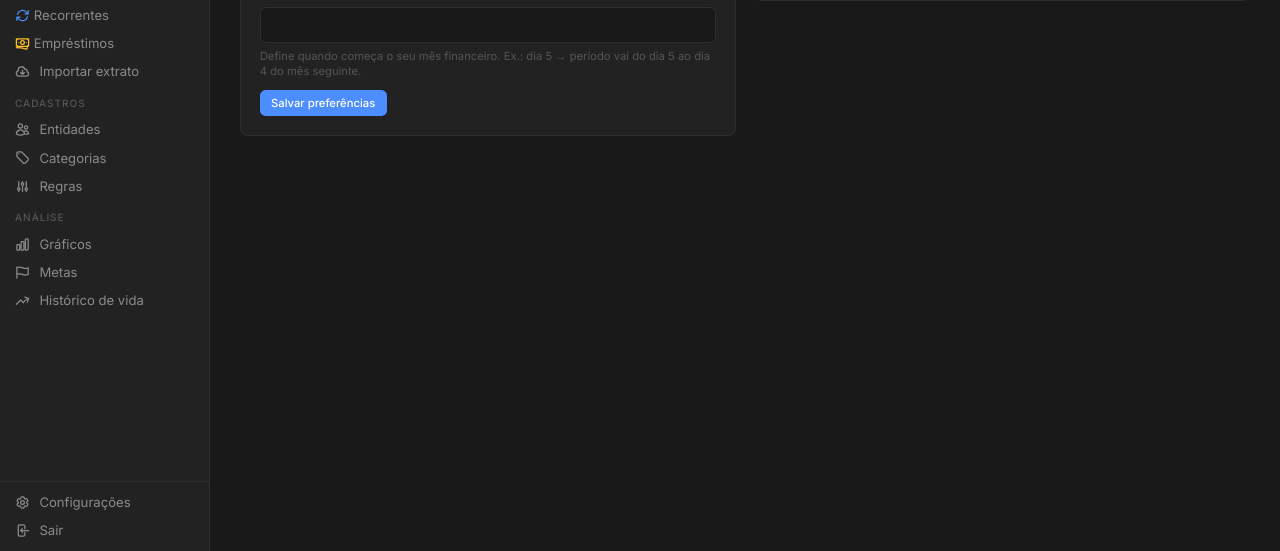
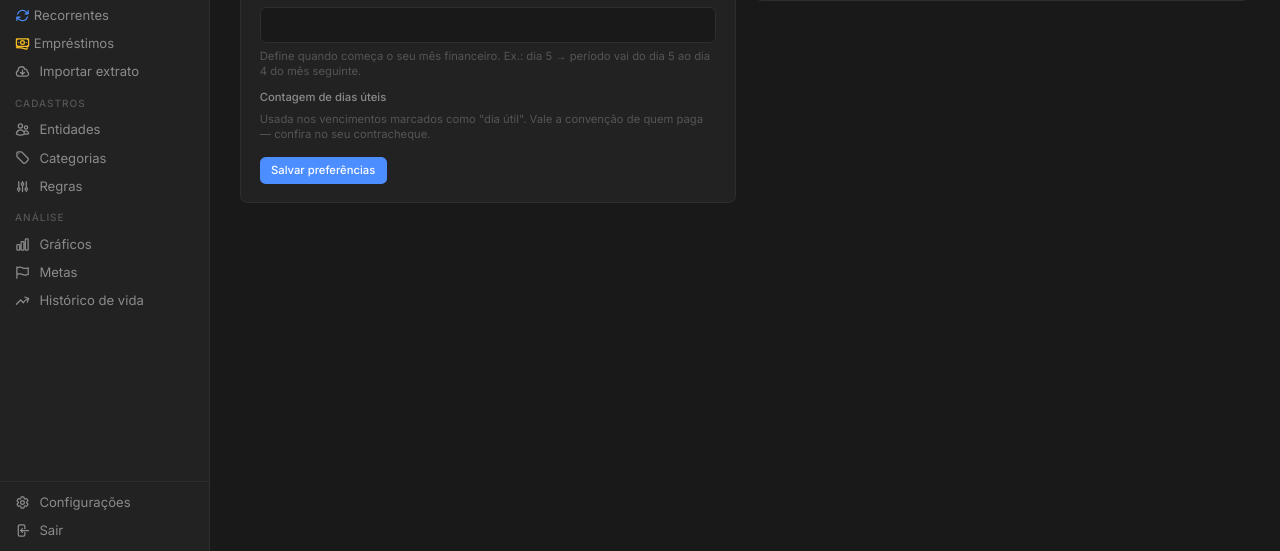
Before and after one commit to TheDorival/helpy, a Django app: template templates/usuarios/config_preferencias.html in a window 1280 px wide. Shown: the part 249-800 px from the top of the page. Run offline with Django 5.2, Linux system fonts and the light colour scheme; the template is opened without the code that fills it, so the values that code supplies are empty; some libraries are stand-ins or nearby versions.

Commit message:
feat: seletor de regra de dia util nas preferencias

```diff
--- a/templates/usuarios/config_preferencias.html
+++ b/templates/usuarios/config_preferencias.html
@@ -38,6 +38,32 @@
           {% endif %}
         </div>
 
+        <!-- Regra de dia útil -->
+        <div class="mb-4">
+          <label class="block text-xs font-medium text-muted mb-2">Contagem de dias úteis</label>
+          <div class="space-y-1.5" id="regra-group">
+            {% for value, label in preferencias_form.fields.regra_dia_util.choices %}
+            <label class="regra-option flex items-start gap-2.5 p-2.5 rounded-lg border cursor-pointer transition-all
+                          {% if preferencias_form.instance.regra_dia_util == value %}border-accent/50 bg-accent/5{% else %}border-line hover:border-muted{% endif %}">
+              <input type="radio" name="regra_dia_util" value="{{ value }}" class="mt-0.5 accent-accent"
+                     {% if preferencias_form.instance.regra_dia_util == value %}checked{% endif %}>
+              <span>
+                <span class="regra-titulo block text-xs font-medium">{{ label }}</span>
+                <span class="block text-[10px] text-dim leading-tight mt-0.5">
+                  {% if value == 'sem_feriados' %}Ex.: 5º dia útil de novembro/2026 → 06/11
+                  {% elif value == 'com_feriados' %}Ex.: 5º dia útil de novembro/2026 → 09/11 (02/11 é Finados)
+                  {% else %}Ex.: 5º dia útil de novembro/2026 → 07/11 (sábado conta){% endif %}
+                </span>
+              </span>
+            </label>
+            {% endfor %}
+          </div>
+          <p class="mt-1.5 text-xs text-dim">
+            Usada nos vencimentos marcados como "dia útil". Vale a convenção de quem paga —
+            confira no seu contracheque.
+          </p>
+        </div>
+
         <button type="submit"
                 class="bg-accent hover:opacity-90 text-white text-xs font-medium px-3 py-1.5 rounded-md transition-opacity">
           Salvar preferências
@@ -60,4 +86,30 @@
 
   </div>
 
+  <script>
+  (function () {
+    var opcoes = document.querySelectorAll('.regra-option');
+    function marcar(valor) {
+      opcoes.forEach(function (o) {
+        var radio = o.querySelector('input[type=radio]');
+        var ativo = radio && radio.value === valor;
+        if (radio) radio.checked = ativo;
+        o.classList.toggle('border-accent/50', ativo);
+        o.classList.toggle('bg-accent/5', ativo);
+        o.classList.toggle('border-line', !ativo);
+        var titulo = o.querySelector('.regra-titulo');
+        if (titulo) titulo.style.color = ativo ? 'rgb(var(--c-tx))' : 'rgb(var(--c-muted))';
+      });
+    }
+    opcoes.forEach(function (o) {
+      o.addEventListener('click', function () {
+        var radio = this.querySelector('input[type=radio]');
+        if (radio) marcar(radio.value);
+      });
+    });
+    var inicial = document.querySelector('input[name="regra_dia_util"]:checked');
+    marcar(inicial ? inicial.value : 'com_feriados');
+  })();
+  </script>
+
 {% endblock %}
```
